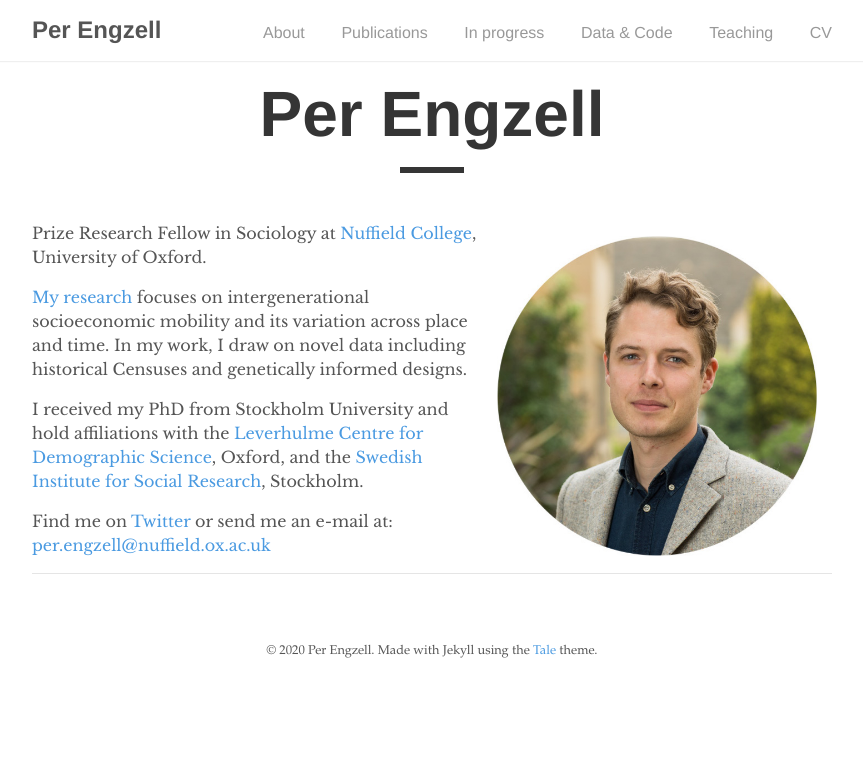
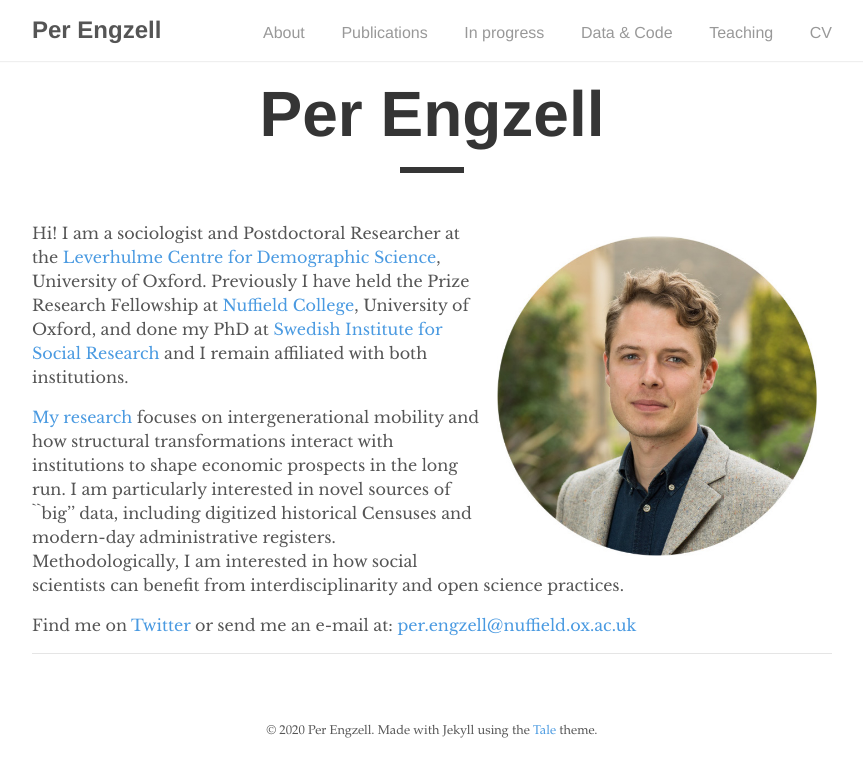
Before and after one commit to pengzell/pengzell.github.io, a Jekyll site: the page built from index.md, in a window 1280 px wide. Shown: the top 777 px of the page, without its empty margins (208-1071 px from the left). Built offline with Jekyll 4.4.1, drawn with Linux system fonts in a browser that asks for light colours.

Commit message:
Update index.md

```diff
--- a/index.md
+++ b/index.md
@@ -6,10 +6,8 @@
 
 ![Per Engzell](portrait.jpg){:style="float:right; margin:15px; width: 40%;"}
 
-Prize Research Fellow in Sociology at [Nuffield College](https://www.nuffield.ox.ac.uk), University of Oxford.
+Hi! I am a sociologist and Postdoctoral Researcher at the [Leverhulme Centre for Demographic Science](http://www.demographicscience.ox.ac.uk), University of Oxford. Previously I have held the Prize Research Fellowship at [Nuffield College](https://www.nuffield.ox.ac.uk), University of Oxford, and done my PhD at [Swedish Institute for Social Research](https://www.sofi.su.se/english/) and I remain affiliated with both institutions.
 
-[My research](https://pengzell.github.io/inprogress/) focuses on intergenerational socioeconomic mobility and its variation across place and time. In my work, I draw on novel data including historical Censuses and genetically informed designs.
-
-I received my PhD from Stockholm University and hold  affiliations with the [Leverhulme Centre for Demographic Science](http://www.demographicscience.ox.ac.uk), Oxford, and the [Swedish Institute for Social Research](https://www.sofi.su.se/english/), Stockholm.
+[My research](https://pengzell.github.io/inprogress/) focuses on intergenerational mobility and how structural transformations interact with institutions to shape economic prospects in the long run. I am particularly interested in novel sources of ``big'' data, including digitized historical Censuses and modern-day administrative registers. Methodologically, I am interested in how social scientists can benefit from interdisciplinarity and open science practices.
 
 Find me on [Twitter](https://twitter.com/pengzell) or send me an e-mail at: [per.engzell@nuffield.ox.ac.uk](mailto:per.engzell@nuffield.ox.ac.uk)
```
